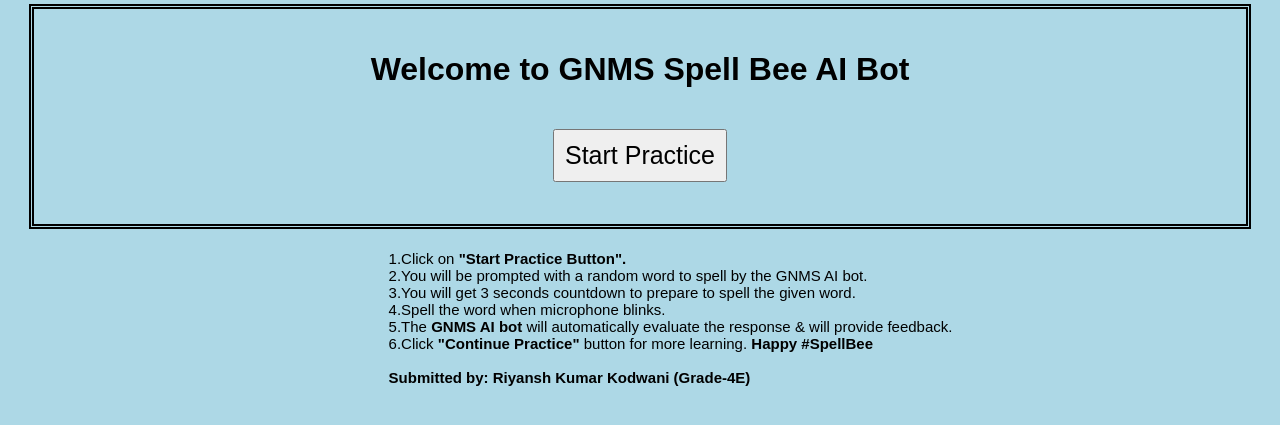
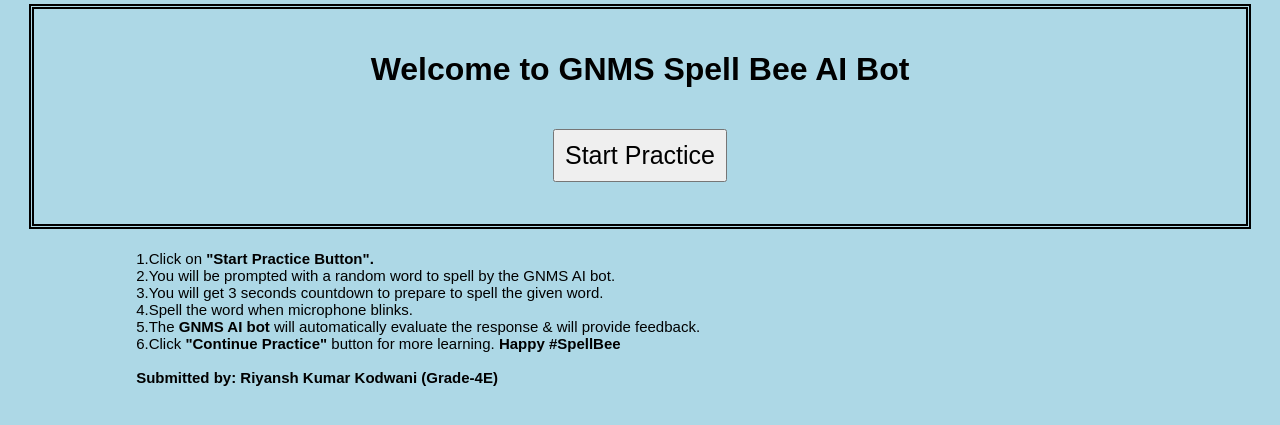
Before and after one commit to jayantkodwani/Spell-Bee-AI-v2, a Flask app: page / in a window 1280 px wide. Shown: the part 250-675 px from the top of the page. Run offline with Flask 3, Linux system fonts and the light colour scheme.

Commit message:
Update style.css

```diff
--- a/static/style.css
+++ b/static/style.css
@@ -27,7 +27,7 @@ p {
             text-align: left;
             font-size: 15px;
             margin-top: 5px;
-            margin-left: 30%;
+            margin-left: 10%;
             padding: 1px;
   }
 
```
